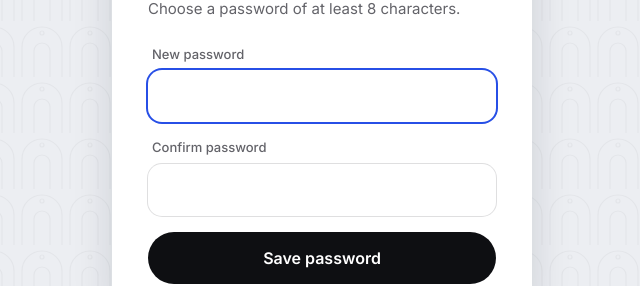
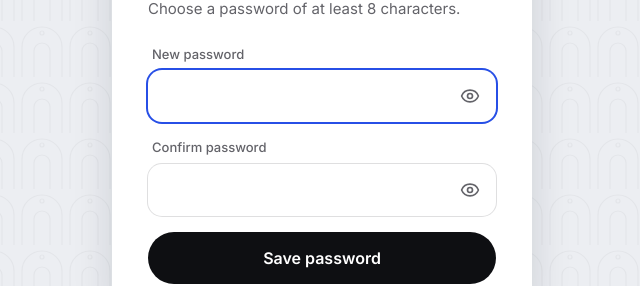
Before and after one commit to waelosamahelmi/ejari, a Next.js app: page /en/reset-password in a window 1280 px wide. Shown: the part 311-597 px from the top of the page, without its empty margins (318-958 px from the left). Built offline with nearby package versions, Linux system fonts and the light colour scheme; no server answers.

Commit message:
feat(ui): password input across auth screens

```diff
--- a/src/app/[locale]/(auth)/login/login-form.tsx
+++ b/src/app/[locale]/(auth)/login/login-form.tsx
@@ -5,6 +5,7 @@ import { useSearchParams } from "next/navigation";
 import { Mail } from "lucide-react";
 import { Button } from "@/components/ui/button";
 import { Field, Input } from "@/components/ui/input";
+import { PasswordInput } from "@/components/ui/password-input";
 import { Link } from "@/i18n/navigation";
 import { sendMagicLink, signInWithPassword } from "@/server/actions/auth";
 
@@ -75,14 +76,11 @@ export function LoginForm({ showDemo, showSignup }: { showDemo: boolean; showSig
           </Link>
         }
       >
-        <Input
+        <PasswordInput
           id="password"
-          type="password"
           autoComplete="current-password"
-          dir="ltr"
-          required
           value={password}
-          onChange={(e) => setPassword(e.target.value)}
+          onChange={setPassword}
         />
       </Field>
       {error && (
--- a/src/app/[locale]/(auth)/reset-password/page.tsx
+++ b/src/app/[locale]/(auth)/reset-password/page.tsx
@@ -4,7 +4,8 @@ import { useLocale, useTranslations } from "next-intl";
 import { toast } from "sonner";
 import { AuthCard } from "@/components/domain/auth-card";
 import { Button } from "@/components/ui/button";
-import { Field, Input } from "@/components/ui/input";
+import { Field } from "@/components/ui/input";
+import { PasswordInput } from "@/components/ui/password-input";
 import { updatePassword } from "@/server/actions/auth";
 
 export default function ResetPasswordPage() {
@@ -32,25 +33,10 @@ export default function ResetPasswordPage() {
         }}
       >
         <Field label={t("password")} htmlFor="pw">
-          <Input
-            id="pw"
-            type="password"
-            dir="ltr"
-            autoComplete="new-password"
-            autoFocus
-            value={pw}
-            onChange={(e) => setPw(e.target.value)}
-          />
+          <PasswordInput id="pw" autoFocus value={pw} onChange={setPw} />
         </Field>
         <Field label={t("confirm")} htmlFor="pw2" error={error}>
-          <Input
-            id="pw2"
-            type="password"
-            dir="ltr"
-            autoComplete="new-password"
-            value={confirm}
-            onChange={(e) => setConfirm(e.target.value)}
-          />
+          <PasswordInput id="pw2" value={confirm} onChange={setConfirm} />
         </Field>
         <Button type="submit" size="lg" block loading={pending}>
           {t("submit")}
```
